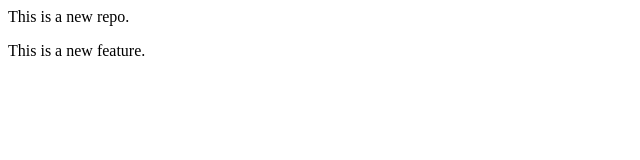
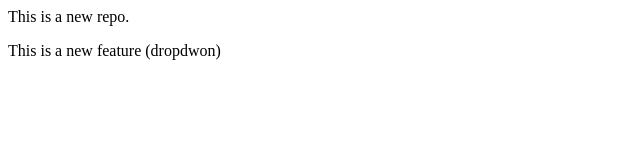
Before and after one commit to Keerthana-210/localrepo, a plain HTML site: page index.html in a window 1280 px wide. Shown: the full height of the page, 0-640 px from the left. Drawn offline with Linux system fonts and the light colour scheme.

```diff
--- a/index.html
+++ b/index.html
@@ -1,2 +1,2 @@
 <p>This is a new repo.</p>
-<p>This is a new feature.</p>
+<p>This is a new feature (dropdwon)</p>
```
